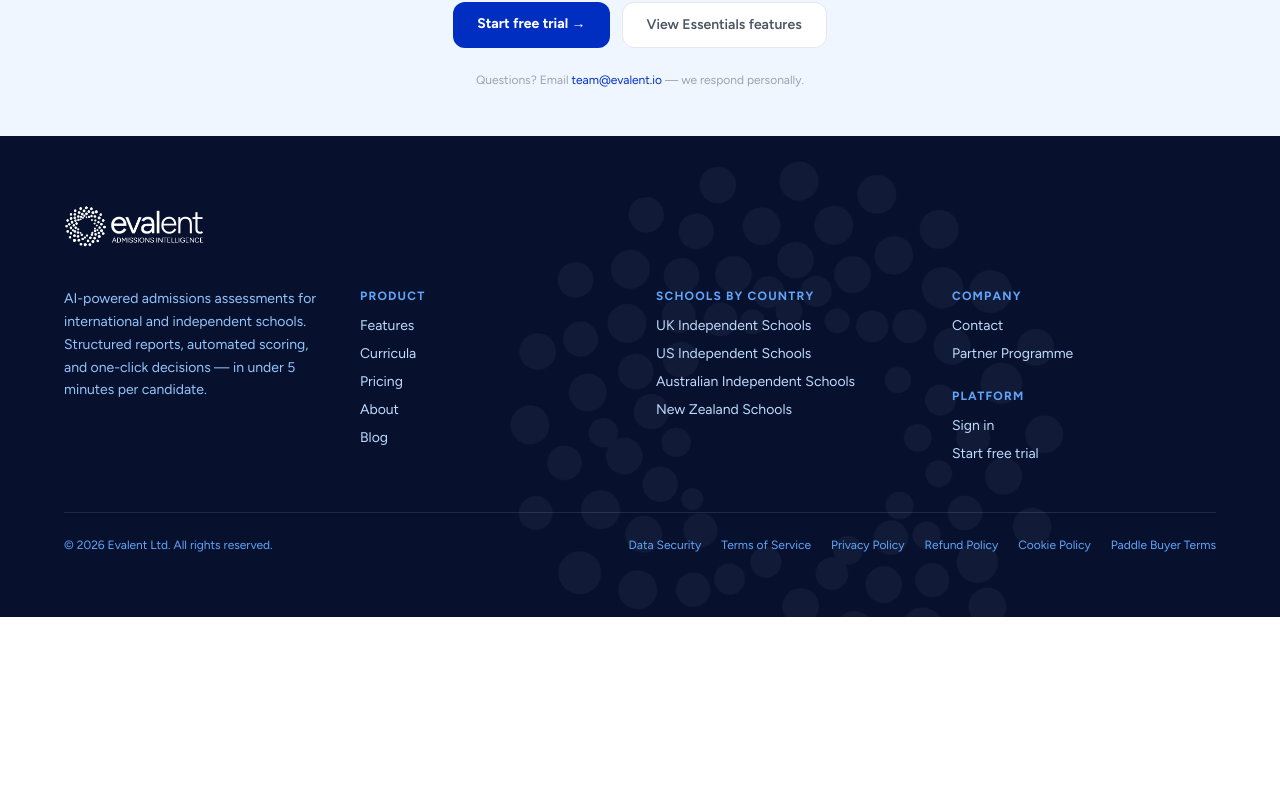
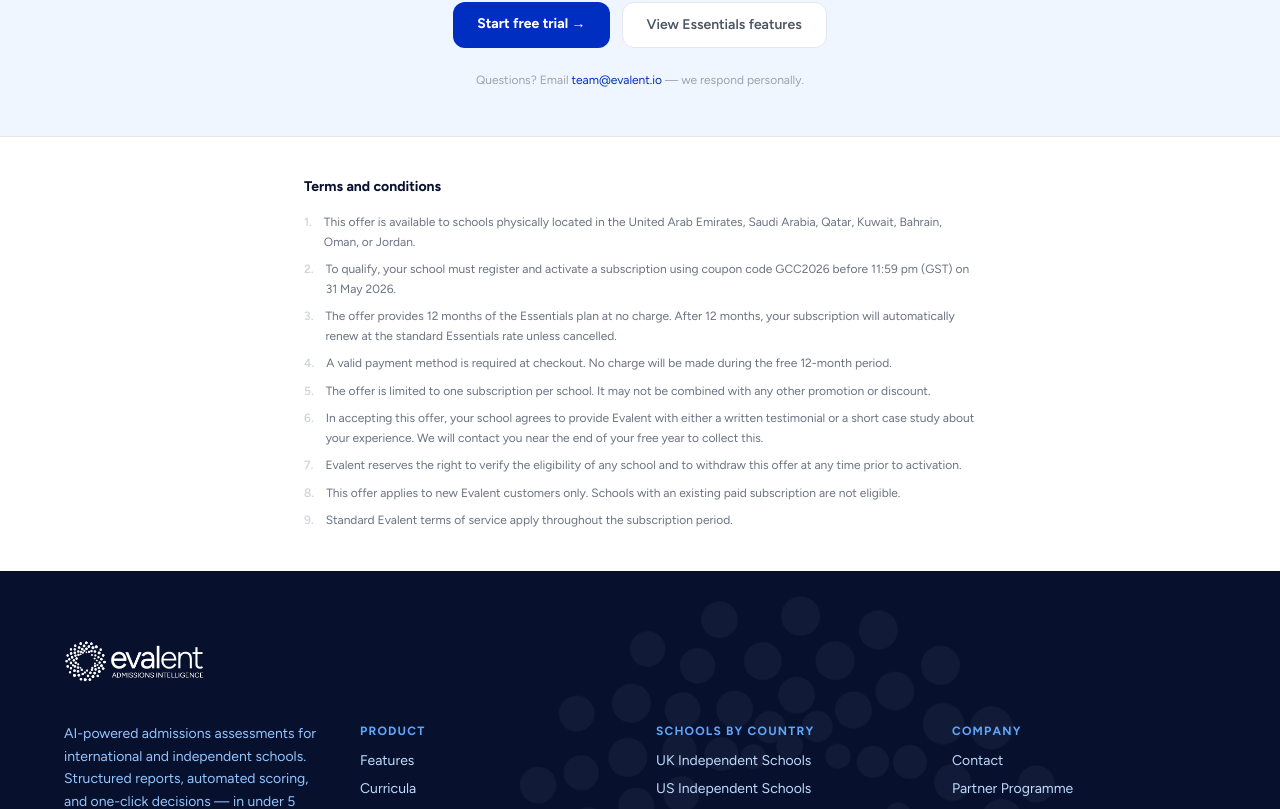
Before and after one commit to wigsbury-ui/evalent-marketing, a Next.js app: page /gcc-support in a window 1280 px wide. Shown: the part 2625-3434 px from the top of the page. Before the commit the page ends 3242 px from the top, so only its background shows below. Built offline with nearby package versions, Linux system fonts and the light colour scheme.

Commit message:
feat: gcc-support — add terms and conditions section

```diff
--- a/src/app/gcc-support/page.tsx
+++ b/src/app/gcc-support/page.tsx
@@ -181,6 +181,31 @@ export default function GccSupportPage() {
         </div>
       </section>
 
+      {/* ── Terms & Conditions ── */}
+      <section className="py-10 px-6 bg-white border-t border-gray-200">
+        <div className="max-w-2xl mx-auto">
+          <h2 className="text-sm font-bold text-navy mb-4">Terms and conditions</h2>
+          <ul className="space-y-2">
+            {[
+              'This offer is available to schools physically located in the United Arab Emirates, Saudi Arabia, Qatar, Kuwait, Bahrain, Oman, or Jordan.',
+              'To qualify, your school must register and activate a subscription using coupon code GCC2026 before 11:59 pm (GST) on 31 May 2026.',
+              'The offer provides 12 months of the Essentials plan at no charge. After 12 months, your subscription will automatically renew at the standard Essentials rate unless cancelled.',
+              'A valid payment method is required at checkout. No charge will be made during the free 12-month period.',
+              'The offer is limited to one subscription per school. It may not be combined with any other promotion or discount.',
+              'In accepting this offer, your school agrees to provide Evalent with either a written testimonial or a short case study about your experience. We will contact you near the end of your free year to collect this.',
+              'Evalent reserves the right to verify the eligibility of any school and to withdraw this offer at any time prior to activation.',
+              'This offer applies to new Evalent customers only. Schools with an existing paid subscription are not eligible.',
+              'Standard Evalent terms of service apply throughout the subscription period.',
+            ].map((term, i) => (
+              <li key={i} className="flex gap-3 text-xs text-gray-500 leading-relaxed">
+                <span className="flex-shrink-0 text-gray-300 font-semibold">{i + 1}.</span>
+                <span>{term}</span>
+              </li>
+            ))}
+          </ul>
+        </div>
+      </section>
+
       <Footer />
     </div>
   )
```
